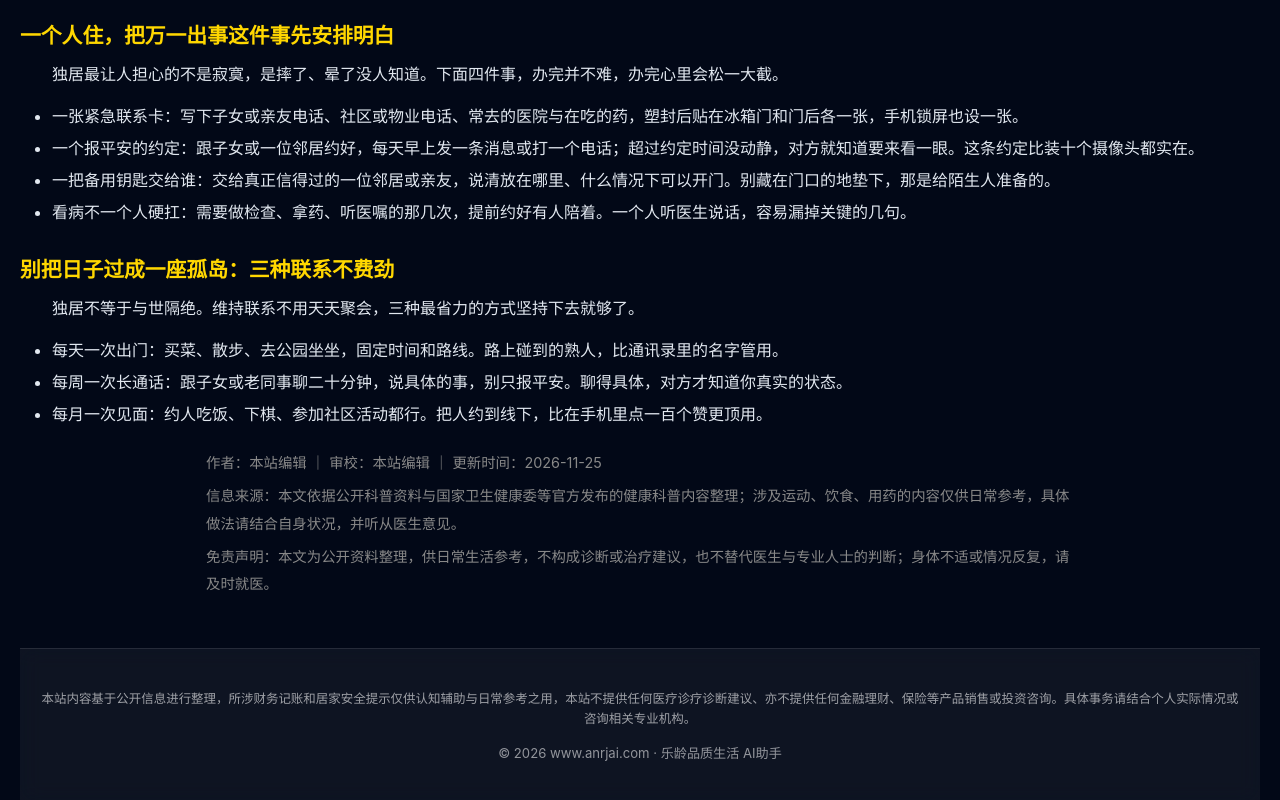
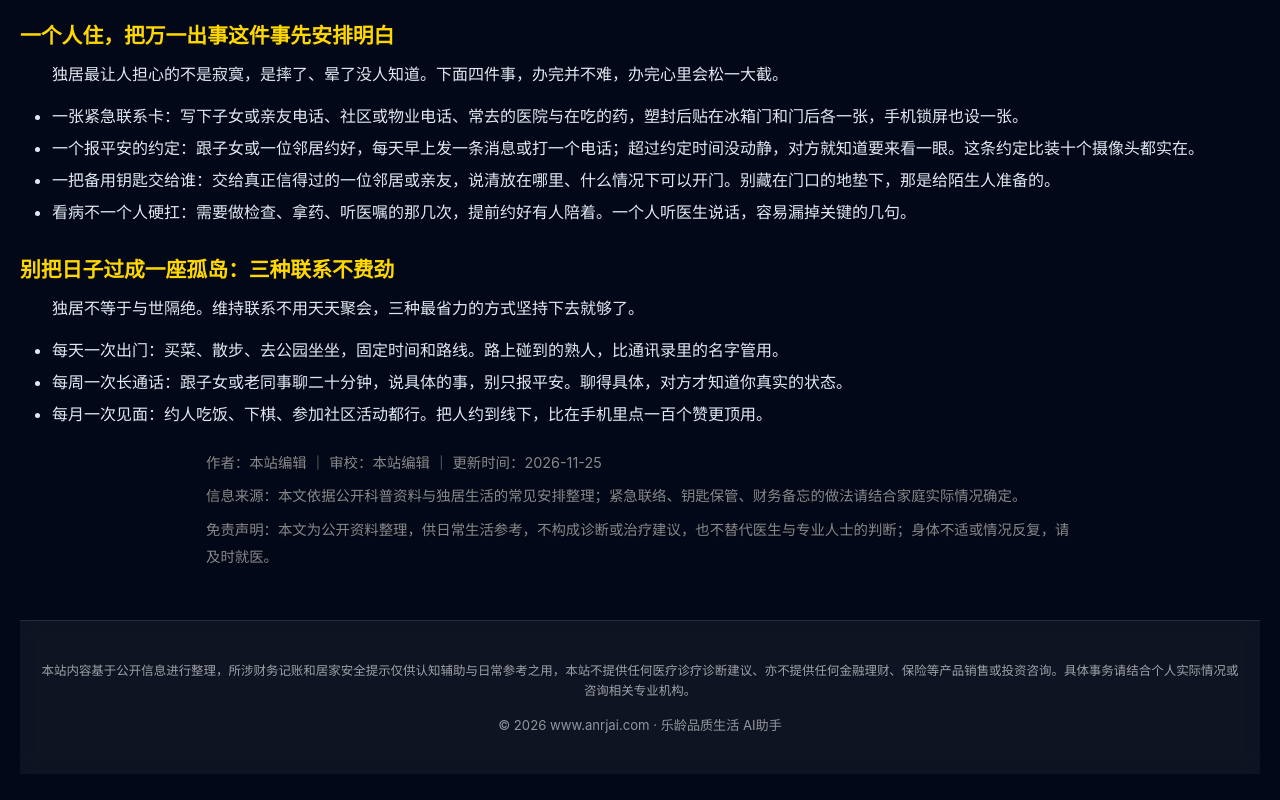
Before and after one commit to anruijie749-alt/anruijie749-alt.github.io, a plain HTML site: page sololiving.html in a window 1280 px wide. Shown: the part 5056-5856 px from the top of the page. Drawn offline with nearby package versions, Linux system fonts and the light colour scheme.

Commit message:
2026-11-25 巡检：7 页「信息来源」句按各页主题分别重写（去掉 7 页完全相同的整句） - sololiving.html

```diff
--- a/sololiving.html
+++ b/sololiving.html
@@ -339,7 +339,7 @@
         <ul style="padding-left:2em;margin-bottom:18px;"><li style="margin-bottom:8px;">每天一次出门：买菜、散步、去公园坐坐，固定时间和路线。路上碰到的熟人，比通讯录里的名字管用。</li><li style="margin-bottom:8px;">每周一次长通话：跟子女或老同事聊二十分钟，说具体的事，别只报平安。聊得具体，对方才知道你真实的状态。</li><li style="margin-bottom:8px;">每月一次见面：约人吃饭、下棋、参加社区活动都行。把人约到线下，比在手机里点一百个赞更顶用。</li></ul>
         <div class="src-block" style="max-width:900px;margin:24px auto 8px;padding:0 16px;line-height:1.9;">
         <p style="margin:0 0 6px;font-size:0.9rem;color:#888;">作者：本站编辑 ｜ 审校：本站编辑 ｜ 更新时间：2026-11-25</p>
-        <p style="margin:0 0 6px;font-size:0.9rem;color:#888;">信息来源：本文依据公开科普资料与国家卫生健康委等官方发布的健康科普内容整理；涉及运动、饮食、用药的内容仅供日常参考，具体做法请结合自身状况，并听从医生意见。</p>
+        <p style="margin:0 0 6px;font-size:0.9rem;color:#888;">信息来源：本文依据公开科普资料与独居生活的常见安排整理；紧急联络、钥匙保管、财务备忘的做法请结合家庭实际情况确定。</p>
         <p style="margin:0;font-size:0.9rem;color:#888;">免责声明：本文为公开资料整理，供日常生活参考，不构成诊断或治疗建议，也不替代医生与专业人士的判断；身体不适或情况反复，请及时就医。</p>
         </div>
 
```
